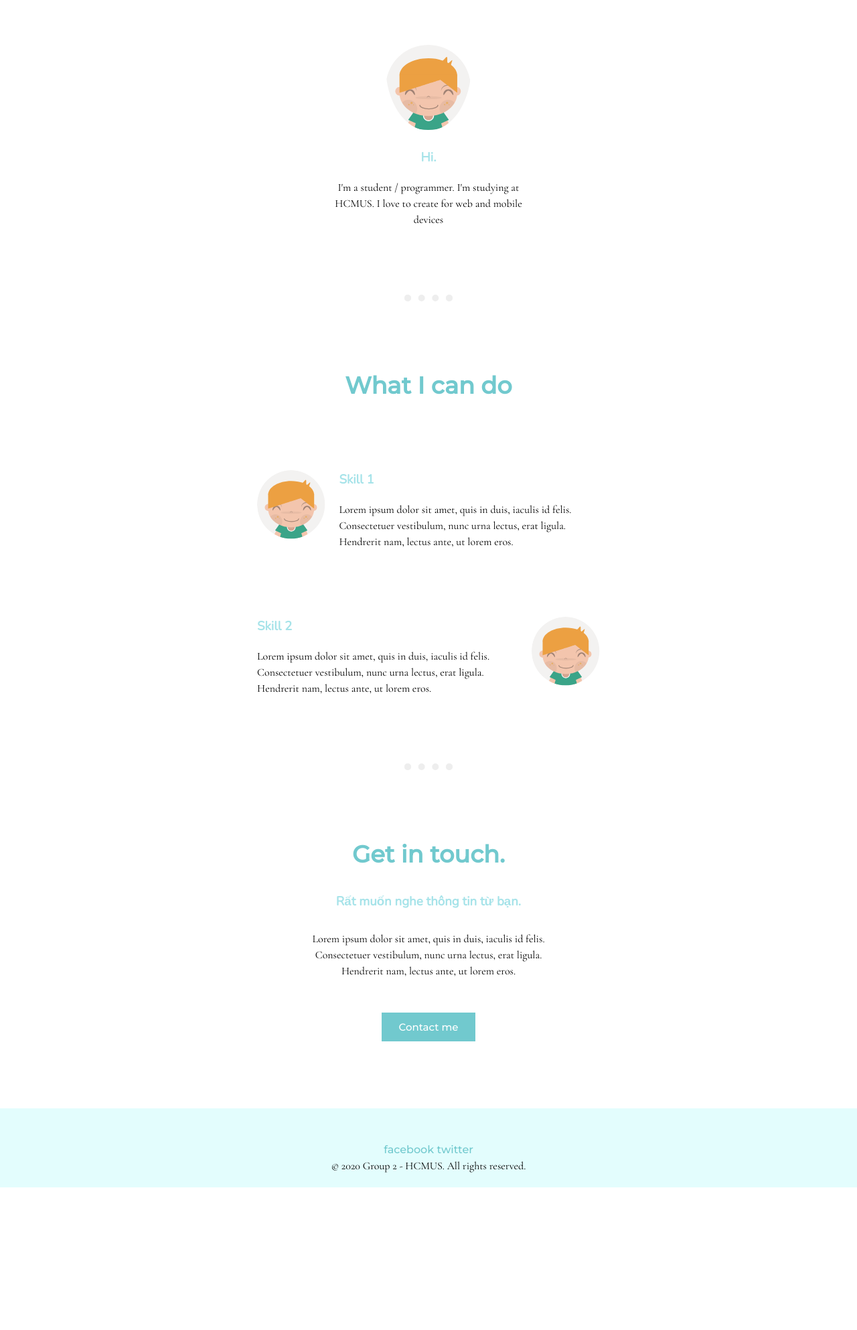
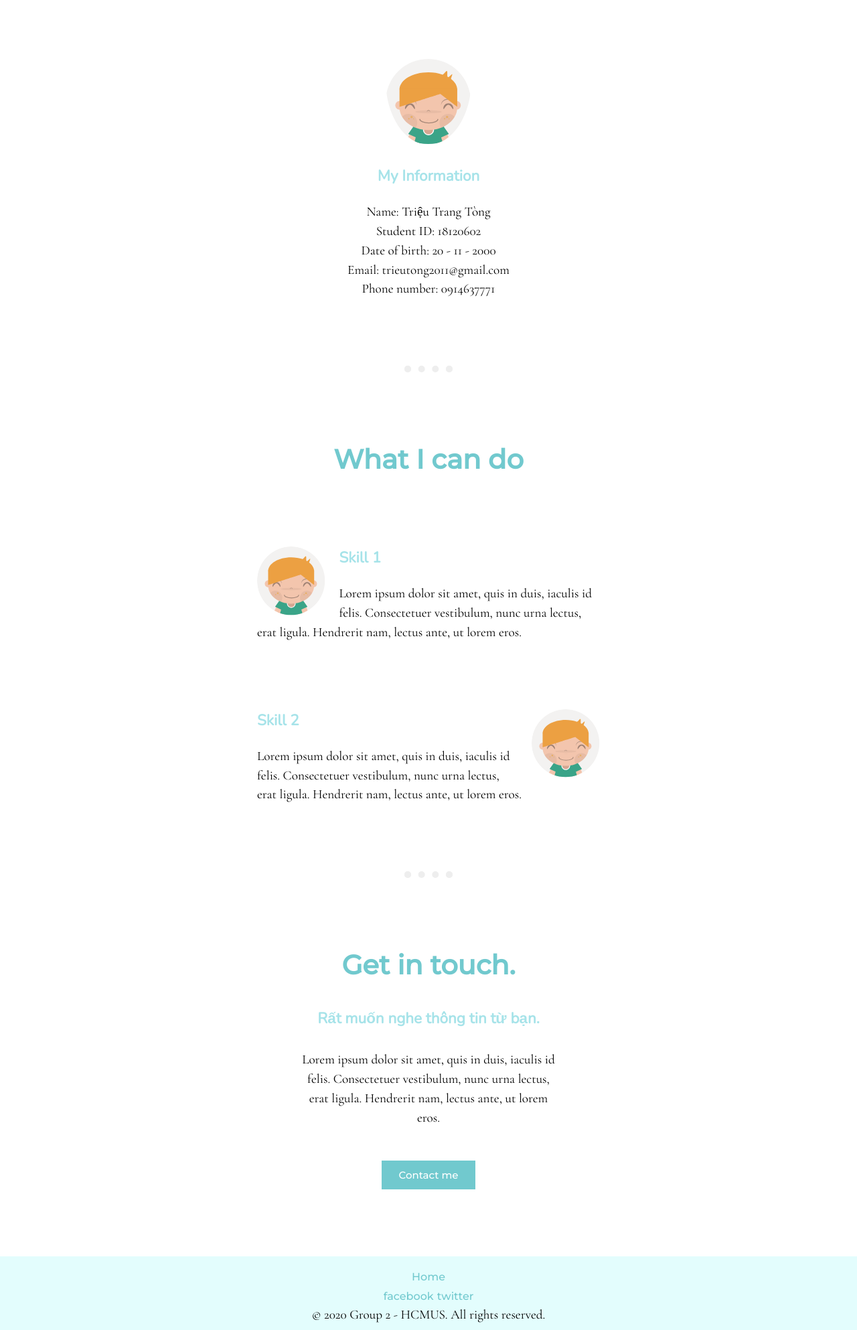
Before and after one commit to trangtong/BTN02, a plain HTML site: page members/18120602/18120602.html in a window 1280 px wide. Shown: the part 754-2740 px from the top of the page at 67% size. Before the commit the page ends 2527 px from the top, so only its background shows below. Drawn offline with nearby package versions, Linux system fonts and the light colour scheme.

Commit message:
add information

```diff
--- a/css/mem-style.css
+++ b/css/mem-style.css
@@ -1,3 +1,7 @@
+body {
+    font-size: 1.2rem;;
+}
+
 .top-container {
     background-color: #e3fdfd;
     position: relative;
@@ -11,7 +15,15 @@
 
 .bottom-container {
     background-color: #e3fdfd;
-    padding: 50px 0 20px;
+    padding: 15px 0 20px;
+}
+
+.backward {
+    text-align: center;
+    color: #71c9ce;
+    font-family: 'Montserrat', sans-serif;
+    font-size: 12pt;
+    text-decoration: none;
 }
 
 .footer-link {
@@ -24,7 +36,7 @@
 h2 {
     color: #71c9ce;
     font-family: 'Montserrat', sans-serif;
-    font-size: 2.2rem;
+    font-size: 2.5rem;
 }
 
 h3 {
@@ -61,7 +73,7 @@ hr {
 .title-intro {
     color: #71c9ce;
     font-family: 'Parisienne', cursive;
-    font-size: 90pt;
+    font-size: 100pt;
     margin: 0 auto;
 }
 
--- a/members/18120602/18120602.html
+++ b/members/18120602/18120602.html
@@ -21,8 +21,14 @@
     <div class="middle-container">
         <div class="profile">
             <img src="img/me.svg" alt="picture-profile" class="img-profile">
-            <h3>Hi.</h3>
-			<p class="description">I'm a student / programmer. I'm studying at HCMUS. I love to create for web and mobile devices</p>
+            <h3>My Information</h3>
+            <p class="description">
+                Name: Triệu Trang Tòng <br>
+                Student ID: 18120602 <br>
+                Date of birth: 20 - 11 - 2000 <br>
+                Email: trieutong2011@gmail.com <br>
+                Phone number: 0914637771 <br>
+            </p>
         </div>
         <hr>
         <div class="skills">
@@ -52,6 +58,7 @@
     </div>
 
     <div class="bottom-container">
+        <a class = "backward" href="/index.html">Home</a> <br>
         <a class="footer-link" href="http://facebook.com">facebook</a>
         <a class="footer-link" href="https://twitter.com">twitter</a>
         <p>© 2020 Group 2 - HCMUS. All rights reserved.</p>
```
